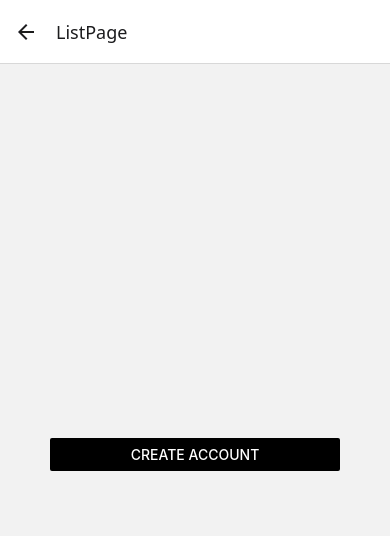
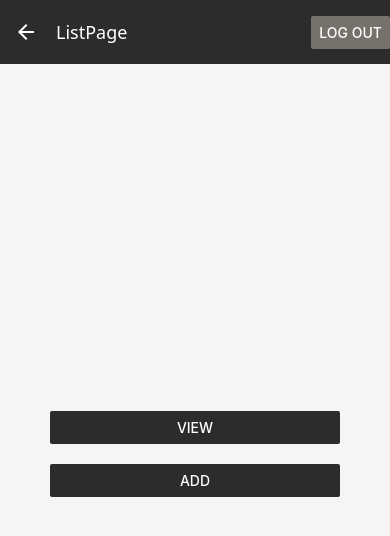
Before and after one commit to EmileSirois/Recipeasy, a React Native app: screen /ListPage in a window 390 px wide. Shown: the top 536 px of the page. Built offline with nearby package versions, Linux system fonts and the light colour scheme.

Commit message:
wip navigation, added log out btn, added list btns

```diff
--- a/App.js
+++ b/App.js
@@ -1,7 +1,8 @@
 import { SafeAreaProvider, SafeAreaView } from "react-native-safe-area-context";
-import { NavigationContainer } from "@react-navigation/native";
+import { NavigationContainer, DefaultTheme } from "@react-navigation/native";
 import { createNativeStackNavigator } from "@react-navigation/native-stack";
 import { styles } from "./style/Styles.js";
+import { Button } from "react-native";
 import LoginPage from "./pages/LoginPage.js";
 import SignUpPage from "./pages/SignUpPage.js";
 import MainPage from "./pages/MainPage.js";
@@ -9,14 +10,37 @@ import ListPage from "./pages/ListPage.js";
 
 const Stack = createNativeStackNavigator();
 
+const MyTheme = {
+  ...DefaultTheme,
+  colors: {
+    ...DefaultTheme.colors,
+    background: "#F5F5F5", // gris presque blanc pour le fond des écrans
+    card: "#2C2C2C", // fond de l'entête (header/tab bar)
+    text: "#FFFFFF", // texte clair pour contraster avec l'entête foncée
+    border: "#2C2C2C", // pour que la bordure de l'entête matche
+  },
+};
+
 export default function App() {
   return (
-    <NavigationContainer>
+    <NavigationContainer theme={MyTheme}>
       <Stack.Navigator style={[styles.screen]} initialRouteName="LoginPage">
         <Stack.Screen name="LoginPage" component={LoginPage} />
         <Stack.Screen name="SignUpPage" component={SignUpPage} />
         <Stack.Screen name="MainPage" component={MainPage} />
-        <Stack.Screen name="ListPage" component={ListPage} />
+        <Stack.Screen
+          name="ListPage"
+          component={ListPage}
+          options={({ navigation }) => ({
+            headerRight: () => (
+              <Button
+                title="Log out"
+                color="#77716C"
+                onPress={() => navigation.navigate("LoginPage")}
+              />
+            ),
+          })}
+        />
       </Stack.Navigator>
     </NavigationContainer>
   );
--- a/package.json
+++ b/package.json
@@ -4,6 +4,8 @@
   "main": "index.js",
   "dependencies": {
     "@react-native-picker/picker": "2.11.4",
+    "@react-navigation/native": "^7.4.1",
+    "@react-navigation/native-stack": "^7.19.2",
     "expo": "~57.0.18",
     "expo-status-bar": "~57.0.1",
     "react": "19.2.3",
@@ -11,6 +13,7 @@
     "react-native": "0.86.3",
     "react-native-radio-buttons-group": "^3.1.0",
     "react-native-safe-area-context": "~5.7.0",
+    "react-native-screens": "~4.26.0",
     "react-native-web": "^0.21.2"
   },
   "scripts": {
--- a/pages/ListPage.js
+++ b/pages/ListPage.js
@@ -1,19 +1,41 @@
 import { Text, Button, View } from "react-native";
 import { styles } from "../style/Styles.js";
+import { useNavigation } from "@react-navigation/native";
 import Field from "../components/Field.js";
 
 export default function ListPage() {
-  function handlePressed() {
-    navigation.navigate("LoginPage");
+  const navigation = useNavigation();
+
+  let recipe = {
+    category: 1,
+    name: "RecetteTest",
+    durationHours: 1,
+    durationMinutes: 30,
+    description:
+      "Recette test pour la nivigation distincte entre les modes de l'application",
+  };
+
+  function handlePressed(mode) {
+    if (mode === "add") {
+      navigation.navigate("MainPage", { mode });
+    } else {
+      navigation.navigate("MainPage", { mode, recipe });
+    }
   }
 
   return (
     <View name="LoginView" style={[styles.formContainer, styles.centerBox]}>
       <Button
-        name="CreateAccountButton"
-        color="black"
-        title="Create Account"
-        onPress={() => handlePressed()}
+        name="ViewButton"
+        color="#2C2C2C"
+        title="View"
+        onPress={() => handlePressed("edit")} // dirige l'utilisatuer sur une recette random en mode edit
+      />
+      <Button
+        name="AddButton"
+        color="#2C2C2C"
+        title="Add"
+        onPress={() => handlePressed("add")} // dirige l'utilisatuer vers le formulaire de recette en mode add
       />
     </View>
   );
--- a/pages/LoginPage.js
+++ b/pages/LoginPage.js
@@ -3,8 +3,8 @@ import { styles } from "../style/Styles.js";
 import Field from "../components/Field.js";
 
 export default function LoginPage({ navigation }) {
-  function handlePressed() {
-    navigation.navigate("ListPage");
+  function handlePressed(props) {
+    navigation.navigate(props);
   }
 
   return (
@@ -13,9 +13,9 @@ export default function LoginPage({ navigation }) {
       <Field placeholder="Password" secureTextEntry={true} />
       <Button
         name="CreateAccountButton"
-        color="black"
+        color="#2C2C2C"
         title="Create Account"
-        onPress={() => handlePressed()}
+        onPress={() => handlePressed("ListPage")}
       />
 
       <View
@@ -25,10 +25,11 @@ export default function LoginPage({ navigation }) {
         <Text
           name="SignUpLink"
           style={{
-            color: "blue",
+            color: "#2C2C2C",
             textDecorationLine: "underline",
-            fontSize: 12,
+            fontSize: 15,
           }}
+          onPress={() => handlePressed("SignUpPage")}
         >
           Sign up!
         </Text>
```
Also changed, not shown: 1 other file (tests, documents, lock files or other folders).
